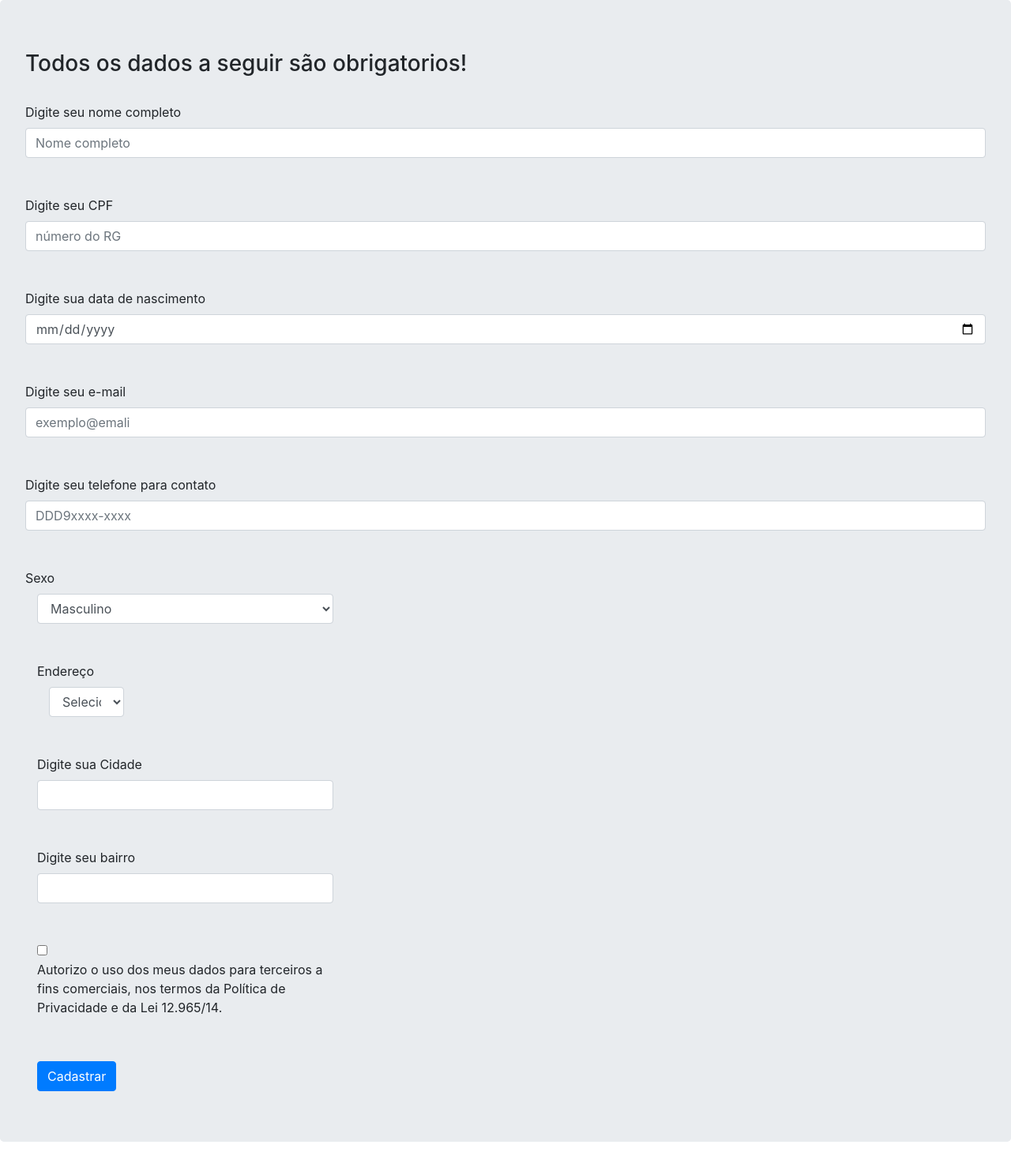
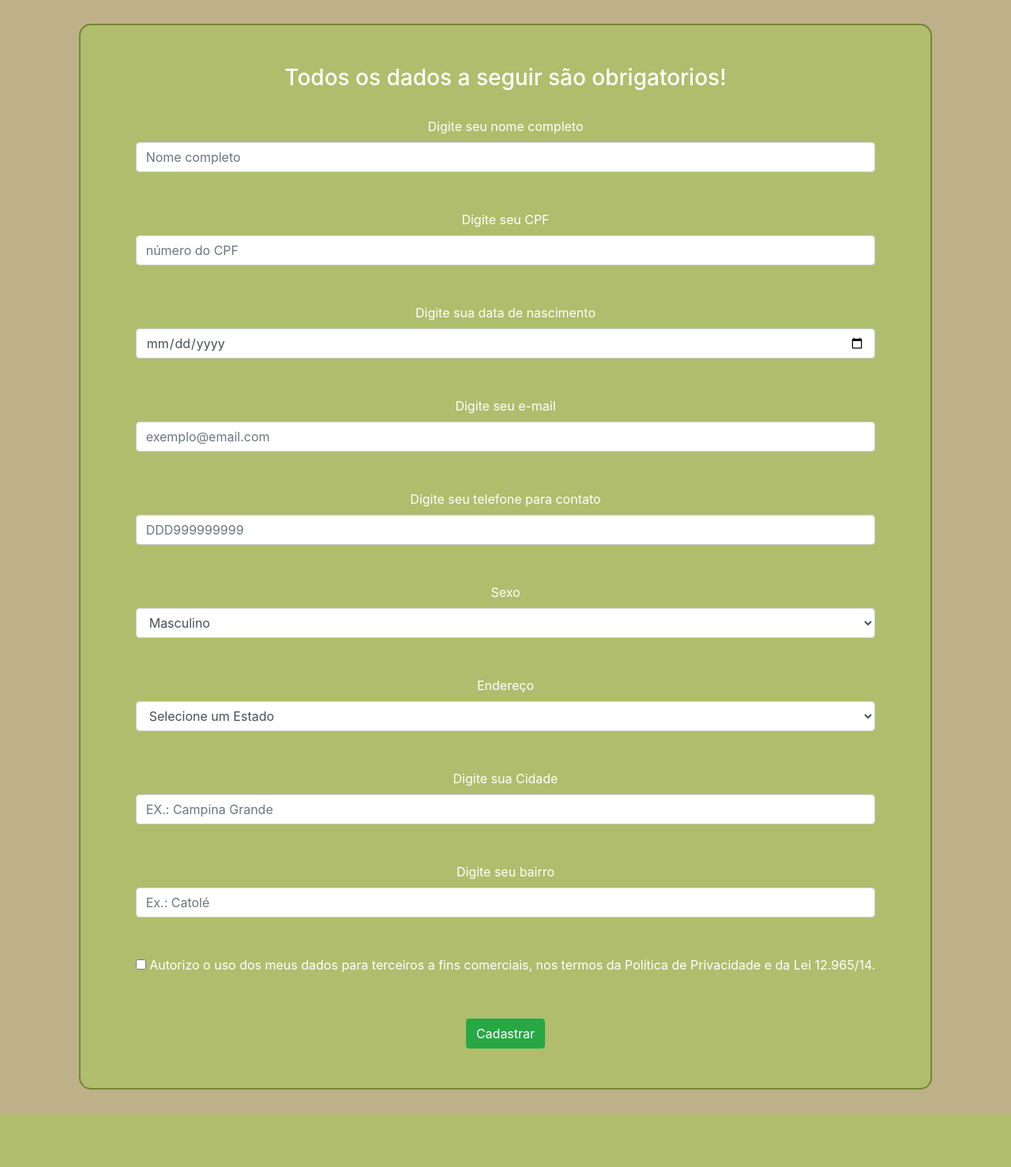
Before and after one commit to eliabeguerreiro/evento_naturais, a PHP site: page /src/cadastro.php in a window 1280 px wide. Shown: the whole page at 79% size. After the commit the page ends 1410 px from the top, so only its background shows below. Run offline with PHP 8.4, Linux system fonts and the light colour scheme; data that the repository does not hold is empty; some libraries are stand-ins or nearby versions.

Commit message:
Versão_0.5

```diff
--- a/src/cadastro.php
+++ b/src/cadastro.php
@@ -27,14 +27,11 @@ if($_GET){
 
             $dados = $_POST;
 
-
-
             $cad = "INSERT INTO participantes (NOME, CPF, EMAIL, NUMERO, DT_NSC, CIDADE, BAIRRO, UF, SEXO) values
             ('".$dados['NOME']."', '0', '".$dados['EMAIL']."', '0', '".date('Y,m,d')."', '0', '0', '0', '0') ";
             $cada = mysqli_query($conn, $cad);
 
 
-            echo($cad);
 
             if($cada){
 
@@ -42,10 +39,6 @@ if($_GET){
                 header("Location: comprovante.php");
 
             }
-
-
-
-
 
         }
 
@@ -61,7 +54,7 @@ if($_GET){
             <link rel="stylesheet" href="https://stackpath.bootstrapcdn.com/bootstrap/4.1.0/css/bootstrap.min.css"
                 integrity="sha384-9gVQ4dYFwwWSjIDZnLEWnxCjeSWFphJiwGPXr1jddIhOegiu1FwO5qRGvFXOdJZ4" crossorigin="anonymous">
             <!-- Our Custom CSS -->
-            <link rel="stylesheet" href="styles.css">
+            <link rel="stylesheet" href="./css/style.css">
             <!-- Link Google Icons -->
             <link rel="stylesheet" href="https://fonts.googleapis.com/icon?family=Material+Icons">
             <!-- Font Awesome JS -->
@@ -78,9 +71,10 @@ if($_GET){
                 <?php
 
         ?>
-            </center>
-            <div class='jumbotron'>
-            <form method="POST" action="" enctype="multipart/form-data">
+        <main class="back">
+    <section class="dashboard">
+            <div style="background-color: #b0bd6d; padding: 50px 70px 50px 70px; border-radius: 15px; border-width: 2px; border-style: solid; border-color: #748535">
+                <form method="POST" action="" enctype="multipart/form-data">
                     <h3>Todos os dados a seguir são obrigatorios!</h3>
                     <br>
                     <label>Digite o nome completo</label>
@@ -95,6 +89,9 @@ if($_GET){
 
                 </form>
             </div>
+         </main>
+        </section>
+        </center>
         </body>
         </html>
 
@@ -105,14 +102,7 @@ if($_GET){
 
     }
 
-
-
-
 }else{
-
-
-
-
 
     if($_POST){
 
@@ -154,7 +144,7 @@ if($_GET){
         <link rel="stylesheet" href="https://stackpath.bootstrapcdn.com/bootstrap/4.1.0/css/bootstrap.min.css"
             integrity="sha384-9gVQ4dYFwwWSjIDZnLEWnxCjeSWFphJiwGPXr1jddIhOegiu1FwO5qRGvFXOdJZ4" crossorigin="anonymous">
         <!-- Our Custom CSS -->
-        <link rel="stylesheet" href="styles.css">
+        <link rel="stylesheet" href="./css/style.css">
         <!-- Link Google Icons -->
         <link rel="stylesheet" href="https://fonts.googleapis.com/icon?family=Material+Icons">
         <!-- Font Awesome JS -->
@@ -171,32 +161,30 @@ if($_GET){
             <?php
 
     ?>
-        </center>
-        <div class='jumbotron'>
-        <form method="POST" action="" enctype="multipart/form-data">
-                <h3>Todos os dados a seguir são obrigatorios!</h3>
+    <main class="back">
+    <section class="dashboard">
+        <div style="background-color: #b0bd6d; padding: 50px 70px 50px 70px; border-radius: 15px; border-width: 2px; border-style: solid; border-color: #748535">
+            <form method="POST" action="" enctype="multipart/form-data">
+                <h3 style="color: #fff;">Todos os dados a seguir são obrigatorios!</h3>
                 <br>
-                <label>Digite seu nome completo</label>
+                <label style="color: #fff;">Digite seu nome completo</label>
                 <input class="form-control" type="text" name="NOME" placeholder="Nome completo">
                 <br><br>
-                <label>Digite seu CPF</label>
-                <input class="form-control" type="number" name="CPF" placeholder="número do RG">
+                <label style="color: #fff;">Digite seu CPF</label>
+                <input class="form-control" type="number" name="CPF" placeholder="número do CPF">
                 <br><br>
-                <label>Digite sua data de nascimento</label>
+                <label style="color: #fff;">Digite sua data de nascimento</label>
                 <input class="form-control" type="date" name="DT_NSC" >
                 <br><br>
-                <label>Digite seu e-mail</label>
-                <input class="form-control" type="mail" name="EMAIL" placeholder="exemplo@emali">
+                <label style="color: #fff;">Digite seu e-mail</label>
+                <input class="form-control" type="mail" name="EMAIL" placeholder="exemplo@email.com">
                 <br><br>
-                <label>Digite seu telefone para contato</label>
-                <input class="form-control" type="number" name="NUMERO" placeholder="DDD9xxxx-xxxx">
+                <label style="color: #fff;">Digite seu telefone para contato</label>
+                <input class="form-control" type="number" name="NUMERO" placeholder="DDD999999999">
                 <br><br>
 
 
-                <label for="endereco">Sexo</label>
-
-                <div class="col-md-4">
-
+                <label for="endereco" style="color: #fff;">Sexo</label>
 
                     <select class="form-control" name="SEXO" id="">
                         <option value="M">Masculino</option>
@@ -204,9 +192,8 @@ if($_GET){
                         <option value="0">Outro</option>
                     </select><br><br>
 
-                <label for="endereco">Endereço</label>
+                <label for="endereco" style="color: #fff;">Endereço</label>
 
-                <div class="col-md-4">
 
 
                     <select class="form-control" name="UF" id="">
@@ -241,27 +228,28 @@ if($_GET){
                         <option value="EX">Estrangeiro</option>
                     </select><br><br>
 
-                    </div>
 
-                    <label>Digite sua Cidade</label>
-                    <input class="form-control" type="test" name="CIDADE" placeholder="">
+                    <label style="color: #fff;">Digite sua Cidade</label>
+                    <input class="form-control" type="test" name="CIDADE" placeholder="EX.: Campina Grande">
                     <br><br>
 
-                    <label>Digite seu bairro</label>
-                    <input class="form-control" type="text" name="BAIRRO" placeholder="">
+                    <label style="color: #fff;">Digite seu bairro</label>
+                    <input class="form-control" type="text" name="BAIRRO" placeholder="Ex.: Catolé">
                     <br><br>
 
                     <input required type="checkbox" id="scales" name="autorizo">
-                    <label>Autorizo o uso dos meus dados para terceiros  a fins comerciais, nos termos da Política de Privacidade e da Lei 12.965/14.
-                        </label>
+                    <label style="color: #fff;" for="scales">Autorizo o uso dos meus dados para terceiros a fins comerciais, nos termos da Política de Privacidade e da Lei 12.965/14.</label>
 
 
 
                 <br><br><br>
-                <input class="btn btn-primary" type="submit" name="dados" value="Cadastrar"><br>
+                <input class="btn btn-success" type="submit" name="dados" value="Cadastrar"><br>
 
             </form>
         </div>
+    </main>
+    </section>
+            </center>
     </body>
     </html>
     <?php
--- /dev/null
+++ b/src/css/style.css
@@ -0,0 +1,35 @@
+* {
+    margin: 0;
+    padding: 0;
+}
+
+.ingressos{
+    color: #fff;
+    font-size: 20px;
+}
+
+center main.back {
+    background-color: #beb089;
+    display: flex;
+    flex-direction: column;
+    align-items: center;
+    justify-content: center;
+    min-height: 100vh;
+    width: 100%;
+    padding: 30px 0 30px 0;
+}
+
+center .header {
+    width: 100%;
+    height: 110px;
+    background-color: #748535;
+    position: fixed;
+    top: 0;
+    left: 0;
+    display: flex;
+    flex-direction: row;
+    align-items: center;
+    justify-content: space-between;
+    padding-left: 30px;
+    padding-right: 30px;
+}
```
Also changed, not shown: index.php (+13 -18 lines), src/comprovante.php (+36 -2 lines), src/index.php (+138 -89 lines), style.css (added, +42 -0 lines), images/logo.png (added), images/softLogo.png (added).
